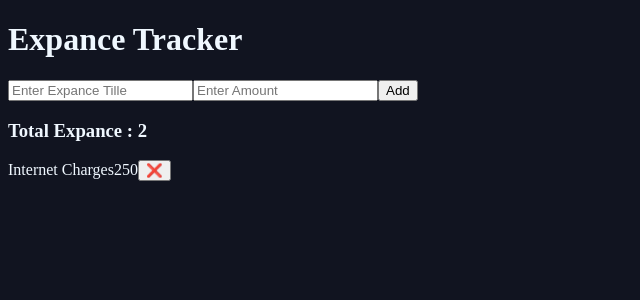
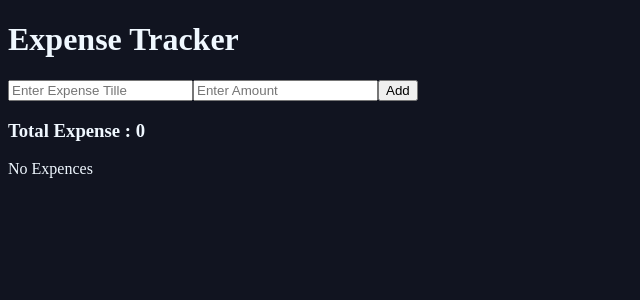
Before and after one commit to CodeWithSaidur/React-19, a React (Vite) app: page / in a window 1280 px wide. Shown: the top 300 px of the page, without its empty margins (0-640 px from the left). Built offline with nearby package versions, Linux system fonts and the light colour scheme.

Commit message:
`Expense racker done`

```diff
--- a/src/components/Expance/components/ExpanceItems.jsx
+++ /dev/null
@@ -1,9 +0,0 @@
-export default function ExpanceItems() {
-  return (
-    <div className='expance-item'>
-        <span>Internet Charges</span>
-        <span>250</span>
-        <button>❌</button>
-    </div>
-  )
-}
--- a/src/components/Expance/components/ExpanceList.jsx
+++ /dev/null
@@ -1,9 +0,0 @@
-import ExpanceItems from './ExpanceItems'
-
-export default function ExpanceList() {
-    return (
-        <div>
-           <ExpanceItems />
-        </div>
-    )
-}
--- a/src/components/Expance/components/ExpanceForm.jsx
+++ b/src/components/Expance/components/ExpenseForm.jsx
@@ -1,24 +1,27 @@
+import { useRef } from 'react'
 import { useState } from 'react'
 
-export default function ExpanceForm({ onAddExpance }) {
+export default function ExpenseForm({ onAddExpense }) {
 
     const [title, setTitle] = useState('')
     const [amount, setAmount] = useState('')
+    const refTitle = useRef()
 
-    const hendelSubmit = () => {
+    const hendelSubmit = (e) => {
         e.preventDefault();
 
         if (!title || !amount) return alert('Fill all Filds!')
 
-        const newExpance = {
+        const newExpense = {
             id: Date.now(),
             title,
             amount: parseFloat(amount)
         }
 
-        onAddExpance(newExpance)
+        onAddExpense(newExpense)
         setTitle('')
         setAmount('')
+        refTitle.current.focus()
 
     }
 
@@ -27,9 +30,10 @@ export default function ExpanceForm({ onAddExpance }) {
             <form className='expence-form' onSubmit={hendelSubmit}>
                 <input
                     type="text"
-                    placeholder='Enter Expance Tille'
+                    placeholder='Enter Expense Tille'
                     value={title}
                     onChange={(e) => (setTitle(e.target.value))}
+                    ref={refTitle}
                 />
                 <input
                     type="text"
--- /dev/null
+++ b/src/components/Expance/components/ExpenseItems.jsx
@@ -0,0 +1,9 @@
+export default function ExpenseItems({ item, onDel }) {
+  return (
+    <div className='Expense-item'>
+      <span>{item.title}</span>
+      <span>{item.amount}</span>
+      <button onClick={() => { onDel(item.id) }}>❌</button>
+    </div>
+  )
+}
--- /dev/null
+++ b/src/components/Expance/components/ExpenseList.jsx
@@ -0,0 +1,16 @@
+import ExpenseItems from './ExpenseItems'
+
+export default function ExpenseList({ expanes, delExpense }) {
+    if (expanes.length === 0) {
+        return <p>No Expences</p>
+    }
+    return (
+        <div>
+            {
+                expanes.map((i) => (
+                    <ExpenseItems key={i.id} item={i} onDel={delExpense} />
+                ))
+            }
+        </div>
+    )
+}
--- a/src/components/Expance/index.jsx
+++ b/src/components/Expance/index.jsx
@@ -1,25 +1,36 @@
-import { useState } from 'react';
-import ExpanceForm from './components/ExpanceForm';
-import ExpanceList from './components/ExpanceList';
+import { useEffect, useState } from 'react';
+import ExpenseForm from './components/ExpenseForm';
+import ExpenseList from './components/ExpenseList';
+import './styles.css';
 
 export default function Index() {
 
-  const [expanes, setExpanes] = useState([])
+  const [expanes, setExpanes] = useState(() => {
+    const saveData = localStorage.getItem("expanes")
+    return saveData ? JSON.parse(saveData) : []
+  })
 
-  const addExpance = (exp) => {
+  useEffect(() => {
+    localStorage.setItem('expanes', JSON.stringify(expanes))
+  }, [expanes])
+
+
+  const addExpense = (exp) => {
     setExpanes((prev) => [...prev, exp])
   }
 
-  const delExpance = (id) => {
-    alert("Del Exp")
+  const delExpense = (id) => {
+    setExpanes(expanes.filter(exp => exp.id !== id))
   }
+
+  let total = expanes.reduce((sum, item) => sum + item.amount, 0)
 
   return (
     <div className='app-container'>
-      <h1>Expance Tracker</h1>
-      <ExpanceForm onAddExpance={addExpance} />
-      <h3 className='total'>Total Expance : {2}</h3>
-      <ExpanceList expanes={expanes} delExpance={delExpance} />
+      <h1>Expense Tracker</h1>
+      <ExpenseForm onAddExpense={addExpense} />
+      <h3 className='total'>Total Expense : {total}</h3>
+      <ExpenseList expanes={expanes} delExpense={delExpense} />
     </div>
   )
 }
```
Also changed, not shown: src/components/Expance/styles.css (added).
